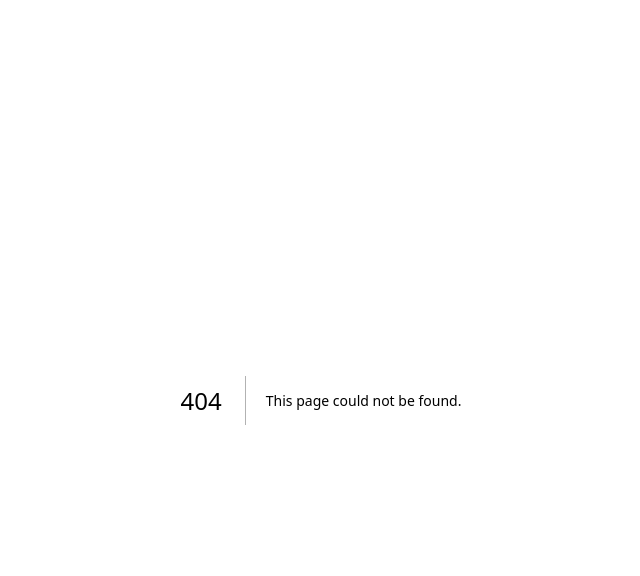
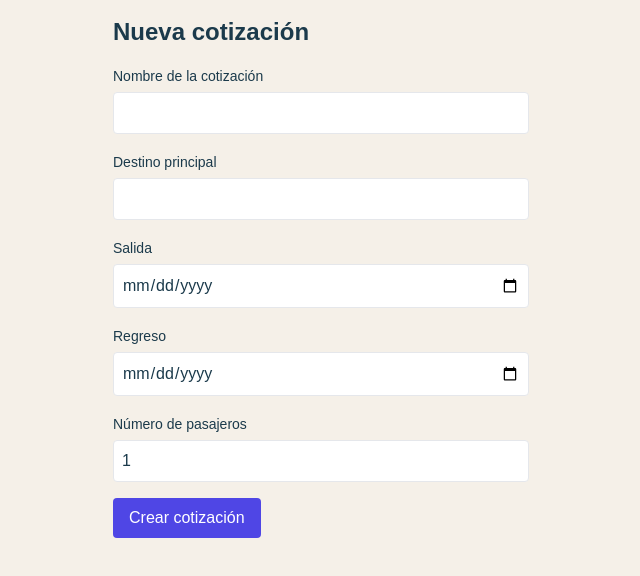
Before and after one commit to AlexisWUS/elevie-travel-suite, a Next.js app: page /quotes/new in a window 1280 px wide. Before the commit this address had no page. Shown: the top 576 px of the page, without its empty margins (319-959 px from the left). Built offline with nearby package versions, Linux system fonts and the light colour scheme; no server answers.

Commit message:
Create NewQuotePage component for quote submission

```diff
--- /dev/null
+++ b/src/app/quotes/new/page.tsx
@@ -0,0 +1,112 @@
+"use client";
+
+import { useState } from 'react';
+import { useRouter } from 'next/navigation';
+import { supabase } from '@/lib/supabaseClient';
+
+export default function NewQuotePage() {
+  const router = useRouter();
+  const [title, setTitle] = useState('');
+  const [destination, setDestination] = useState('');
+  const [departure, setDeparture] = useState('');
+  const [returnDate, setReturnDate] = useState('');
+  const [paxCount, setPaxCount] = useState(1);
+  const [loading, setLoading] = useState(false);
+  const [errorMsg, setErrorMsg] = useState('');
+
+  const handleSubmit = async (e: React.FormEvent) => {
+    e.preventDefault();
+    setLoading(true);
+    setErrorMsg('');
+
+    const { data, error } = await supabase
+      .from('quotes')
+      .insert({
+        title,
+        destination_main: destination,
+        departure_date: departure ? new Date(departure).toISOString() : null,
+        return_date: returnDate ? new Date(returnDate).toISOString() : null,
+        pax_count: paxCount,
+        status: 'draft',
+      })
+      .select()
+      .single();
+
+    if (error) {
+      setErrorMsg(`Error al crear la cotización: ${error.message}`);
+      setLoading(false);
+    } else if (data) {
+      router.push(`/quotes/${data.id}`);
+    }
+  };
+
+  return (
+    <main className="p-4 max-w-md mx-auto">
+      <h1 className="text-2xl font-bold mb-4">Nueva cotización</h1>
+      <form onSubmit={handleSubmit} className="space-y-4">
+        <label className="block">
+          <span className="text-sm font-medium">Nombre de la cotización</span>
+          <input
+            type="text"
+            className="mt-1 w-full border rounded p-2"
+            value={title}
+            onChange={(e) => setTitle(e.target.value)}
+            required
+          />
+        </label>
+
+        <label className="block">
+          <span className="text-sm font-medium">Destino principal</span>
+          <input
+            type="text"
+            className="mt-1 w-full border rounded p-2"
+            value={destination}
+            onChange={(e) => setDestination(e.target.value)}
+            required
+          />
+        </label>
+
+        <label className="block">
+          <span className="text-sm font-medium">Salida</span>
+          <input
+            type="date"
+            className="mt-1 w-full border rounded p-2"
+            value={departure}
+            onChange={(e) => setDeparture(e.target.value)}
+          />
+        </label>
+
+        <label className="block">
+          <span className="text-sm font-medium">Regreso</span>
+          <input
+            type="date"
+            className="mt-1 w-full border rounded p-2"
+            value={returnDate}
+            onChange={(e) => setReturnDate(e.target.value)}
+          />
+        </label>
+
+        <label className="block">
+          <span className="text-sm font-medium">Número de pasajeros</span>
+          <input
+            type="number"
+            min="1"
+            className="mt-1 w-full border rounded p-2"
+            value={paxCount}
+            onChange={(e) => setPaxCount(Number(e.target.value))}
+          />
+        </label>
+
+        {errorMsg && <p className="text-red-500 text-sm">{errorMsg}</p>}
+
+        <button
+          type="submit"
+          disabled={loading}
+          className="bg-indigo-600 text-white rounded px-4 py-2"
+        >
+          {loading ? 'Guardando...' : 'Crear cotización'}
+        </button>
+      </form>
+    </main>
+  );
+}
```
